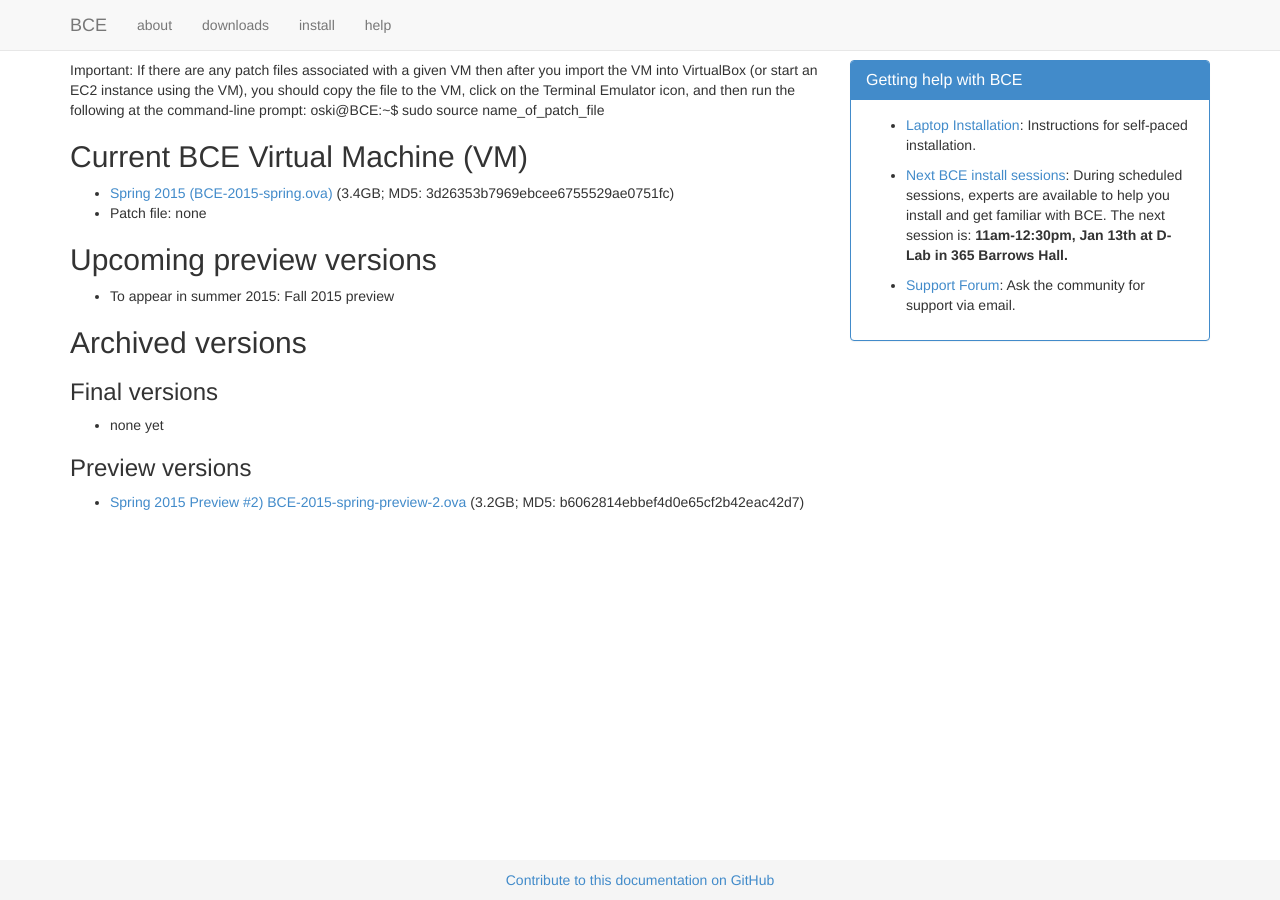
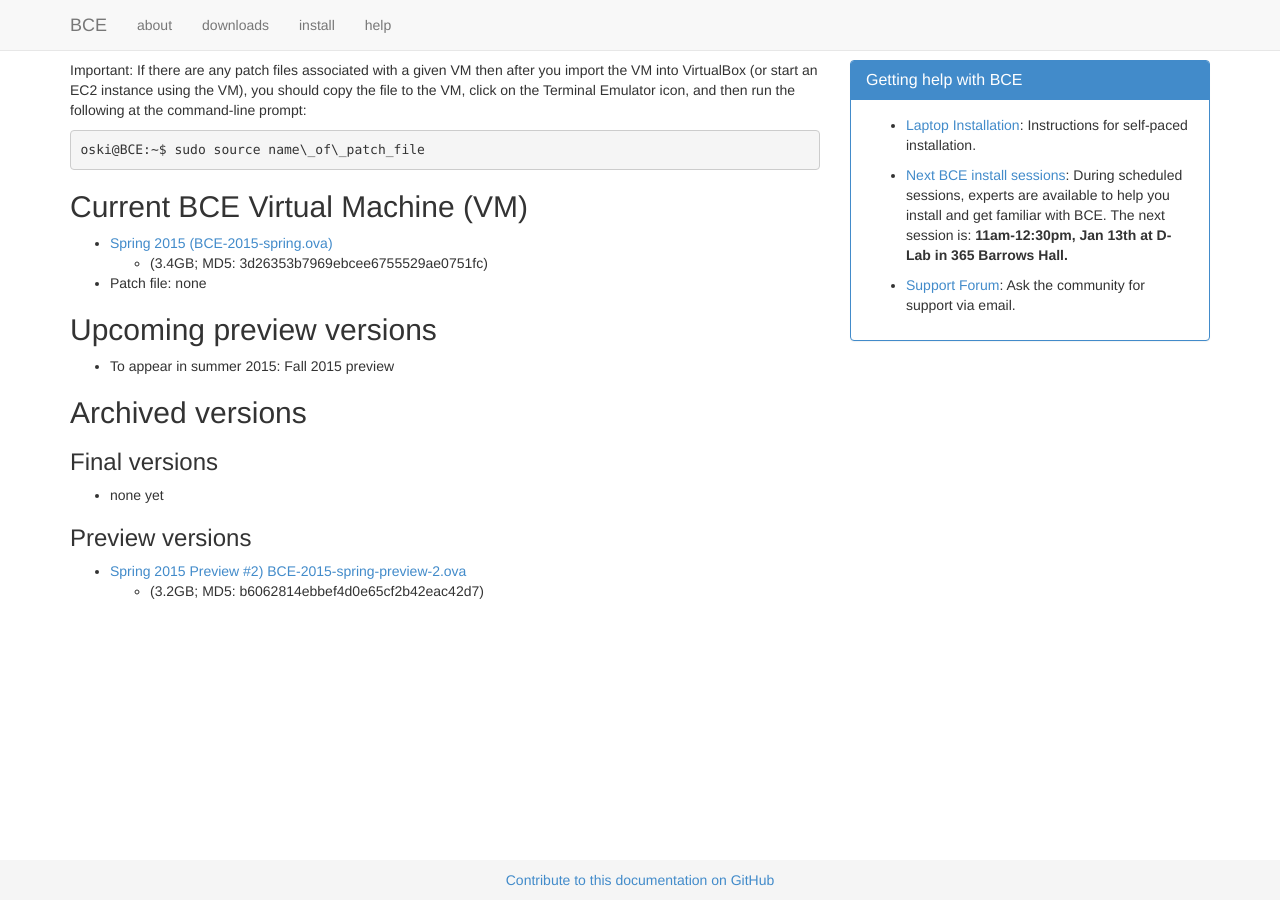
Before and after one commit to ucberkeley/bce-documentation, a Jekyll site: the page built from downloads.md, in a window 1280 px wide. Built offline with Jekyll 4.4.1, drawn with Linux system fonts in a browser that asks for light colours; nearby versions of some CDN libraries; library files that are not in the unit come from our copies; Markdown is read by kramdown in place of the engine named in the settings.

```diff
--- a/downloads.md
+++ b/downloads.md
@@ -4,11 +4,13 @@ title: Downloads
 ---
 
 Important: If there are any patch files associated with a given VM then after you import the VM into VirtualBox (or start an EC2 instance using the VM), you should copy the file to the VM, click on the Terminal Emulator icon, and then run the following at the command-line prompt:
+
     oski@BCE:~$ sudo source name\_of\_patch_file
 
 ## Current BCE Virtual Machine (VM)
 
-  - [Spring 2015 (BCE-2015-spring.ova)](https://berkeley.box.com/s/2g9x9c3q7qwhb9e4trwc) (3.4GB; MD5: 3d26353b7969ebcee6755529ae0751fc)
+  - [Spring 2015 (BCE-2015-spring.ova)](https://berkeley.box.com/s/2g9x9c3q7qwhb9e4trwc)
+    - (3.4GB; MD5: 3d26353b7969ebcee6755529ae0751fc)
   - Patch file: none
 
 ## Upcoming preview versions
@@ -23,4 +25,5 @@ Important: If there are any patch files associated with a given VM then after yo
 
 ### Preview versions
 
-  - [Spring 2015 Preview #2) BCE-2015-spring-preview-2.ova](https://berkeley.box.com/s/a4736ybkl7emdmnleu6f) (3.2GB; MD5: b6062814ebbef4d0e65cf2b42eac42d7)
+  - [Spring 2015 Preview #2) BCE-2015-spring-preview-2.ova](https://berkeley.box.com/s/a4736ybkl7emdmnleu6f)
+    - (3.2GB; MD5: b6062814ebbef4d0e65cf2b42eac42d7)
```
